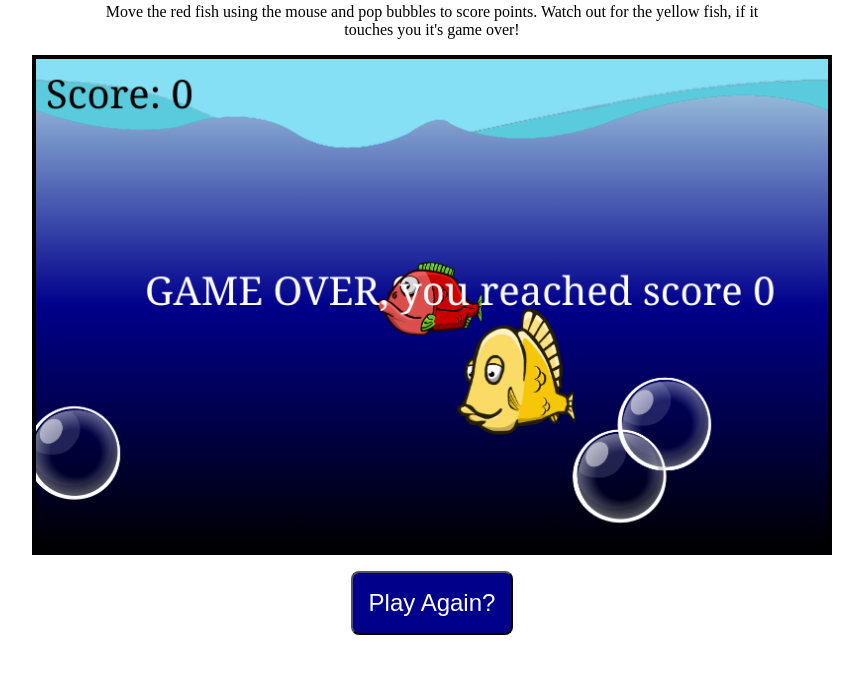
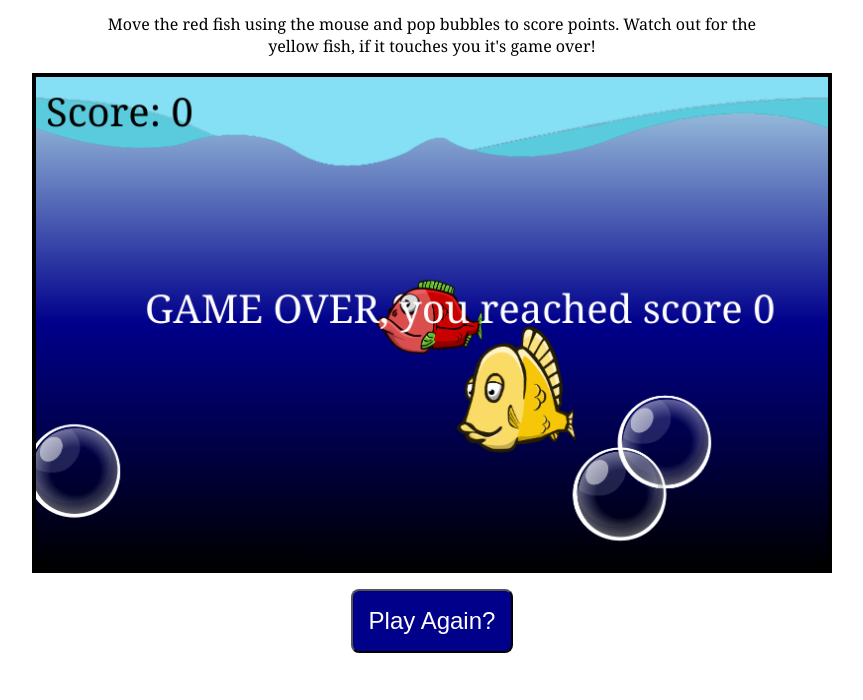
Before and after one commit to RaspberryChaos/bubblePop, a plain HTML site: page index.html in a window 1280 px wide. Shown: the part 100-800 px from the top of the page, without its empty margins (208-1071 px from the left). Drawn offline with Linux system fonts and the light colour scheme.

Commit message:
font changed, console.logs removed

```diff
--- a/app.js
+++ b/app.js
@@ -32,7 +32,6 @@ canvas.addEventListener("mouseup", function() {
 });
 
 replayBtn.addEventListener("click", () => {
-    console.log("clicked");
     restart();
 })
 
@@ -269,7 +268,6 @@ function handleGameOver() {
     ctx.fillText(`GAME OVER, you reached score ${score}`, 110, 250);
     gameOver = true;
     replayBtn.classList.remove("hidden");
-    console.log(replayBtn);
 }
 
 // Play Again
--- a/style.css
+++ b/style.css
@@ -10,6 +10,7 @@ body {
     display: flex;
     flex-direction: column;
     align-items: center;
+    font-family: "Georgia";
 }
 
 #canvas1 {
```
